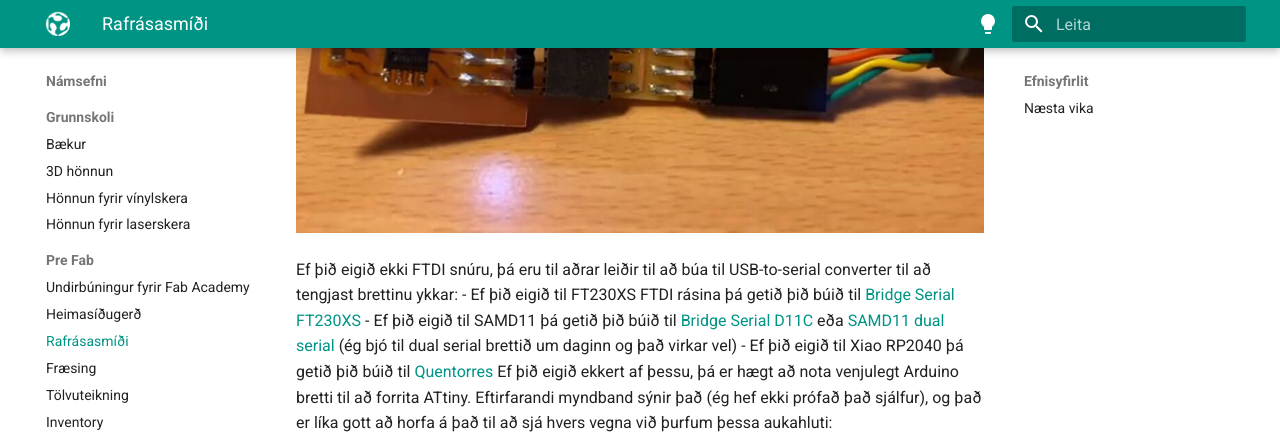
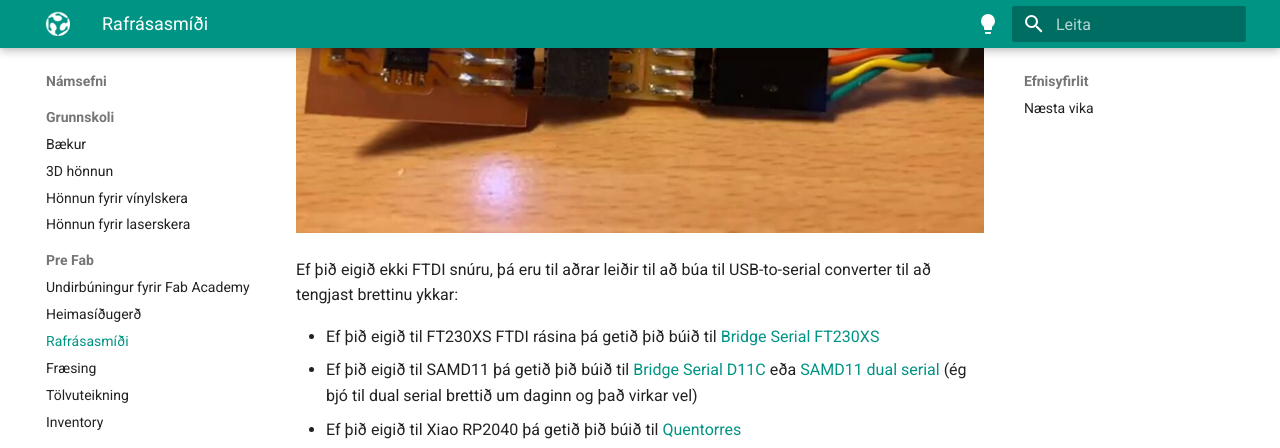
Before and after one commit to fablabisastaff/fabisa_site, an MkDocs documentation site: the page built from docs/Námsefni/Pre-Fab/2-rafrasasmidi.md, in a window 1280 px wide and 900 px high, scrolled down 4797 px, cut to the strip 0-448 px from the top of the window. Built offline with MkDocs 1.6.1 and Material for MkDocs 9.7.7, drawn with Linux system fonts in a browser that asks for light colours; some of the changed lines change nothing that is shown.

Commit message:
fixed formatting

```diff
--- a/docs/Námsefni/Pre-Fab/2-rafrasasmidi.md
+++ b/docs/Námsefni/Pre-Fab/2-rafrasasmidi.md
@@ -39,10 +39,11 @@ Til að tengja brettið ykkar við tölvuna þurfið þið [serial UPDI-3 pinna]
 ![FTDI snúra](images/ftdi.jpg)
 
 Ef þið eigið ekki FTDI snúru, þá eru til aðrar leiðir til að búa til USB-to-serial converter til að tengjast brettinu ykkar:
+
 - Ef þið eigið til FT230XS FTDI rásina þá getið þið búið til [Bridge Serial FT230XS](https://gitlab.fabcloud.org/pub/programmers/programmer-serial-ft230xs){:rel="nofollow"}
 - Ef þið eigið til SAMD11 þá getið þið búið til [Bridge Serial D11C](https://gitlab.fabcloud.org/pub/programmers/programmer-serial-d11c){:rel="nofollow"} eða [SAMD11 dual serial](https://fabacademy.org/2020/labs/ulb/students/quentin-bolsee/projects/dual_serial/){:rel="nofollow"} (ég bjó til dual serial brettið um daginn og það virkar vel)
-- Ef þið eigið til Xiao RP2040 þá getið þið búið til [Quentorres](https://gitlab.fabcloud.org/pub/programmers/quentorres)
- Ef þið eigið ekkert af þessu, þá er hægt að nota venjulegt Arduino bretti til að forrita ATtiny. Eftirfarandi myndband sýnir það (ég hef ekki prófað það sjálfur), og það er líka gott að horfa á það til að sjá hvers vegna við þurfum þessa aukahluti:
+- Ef þið eigið til Xiao RP2040 þá getið þið búið til [Quentorres](https://gitlab.fabcloud.org/pub/programmers/quentorres){:rel="nofollow"}
+- Ef þið eigið ekkert af þessu, þá er hægt að nota venjulegt Arduino bretti til að forrita ATtiny. Eftirfarandi myndband sýnir það (ég hef ekki prófað það sjálfur), og það er líka gott að horfa á það til að sjá hvers vegna við þurfum þessa aukahluti:
 
 <iframe width="560" height="315" src="https://www.youtube.com/embed/AL9vK_xMt4E?si=lE8UqCGTFyYvbRph" title="YouTube video player" frameborder="0" allow="accelerometer; autoplay; clipboard-write; encrypted-media; gyroscope; picture-in-picture; web-share" referrerpolicy="strict-origin-when-cross-origin" allowfullscreen></iframe>
 
```
